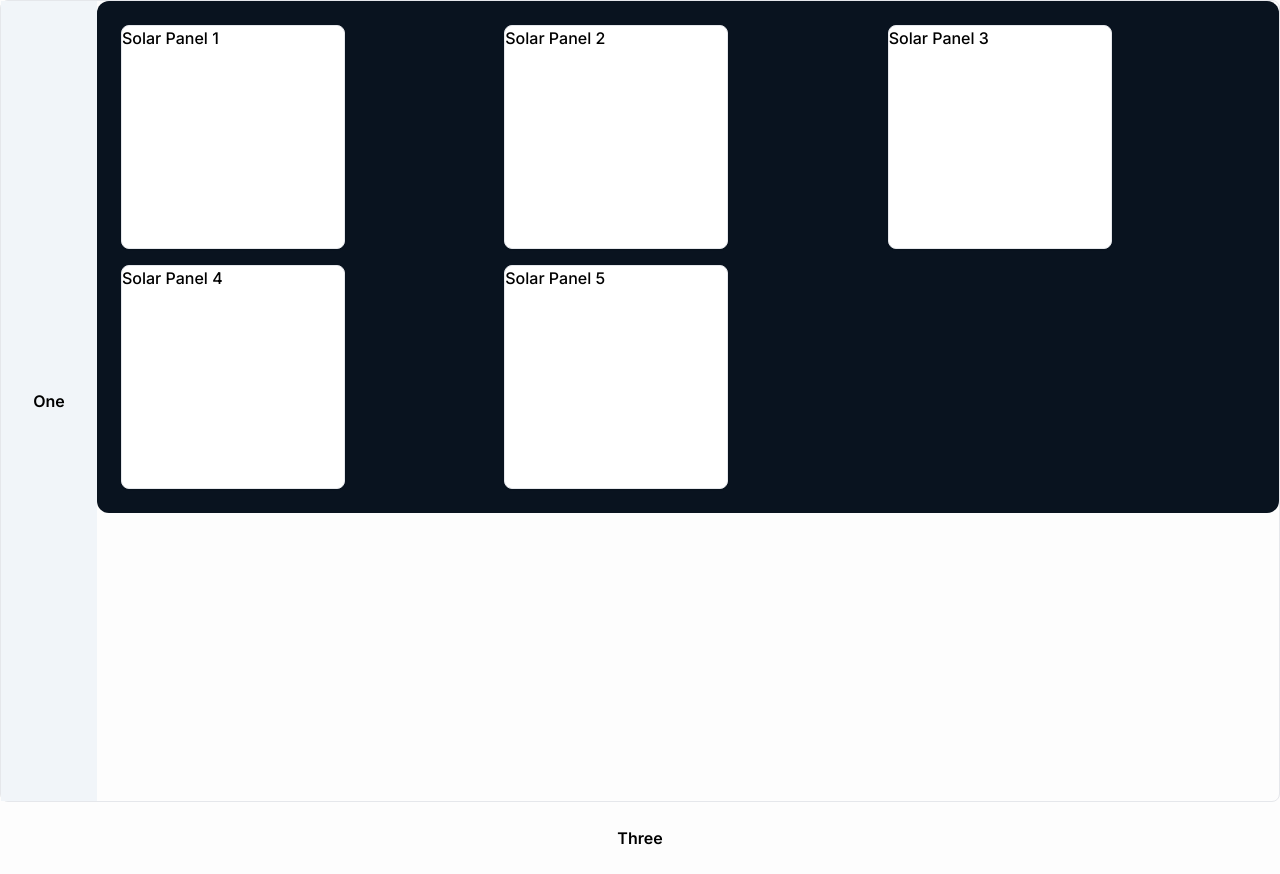
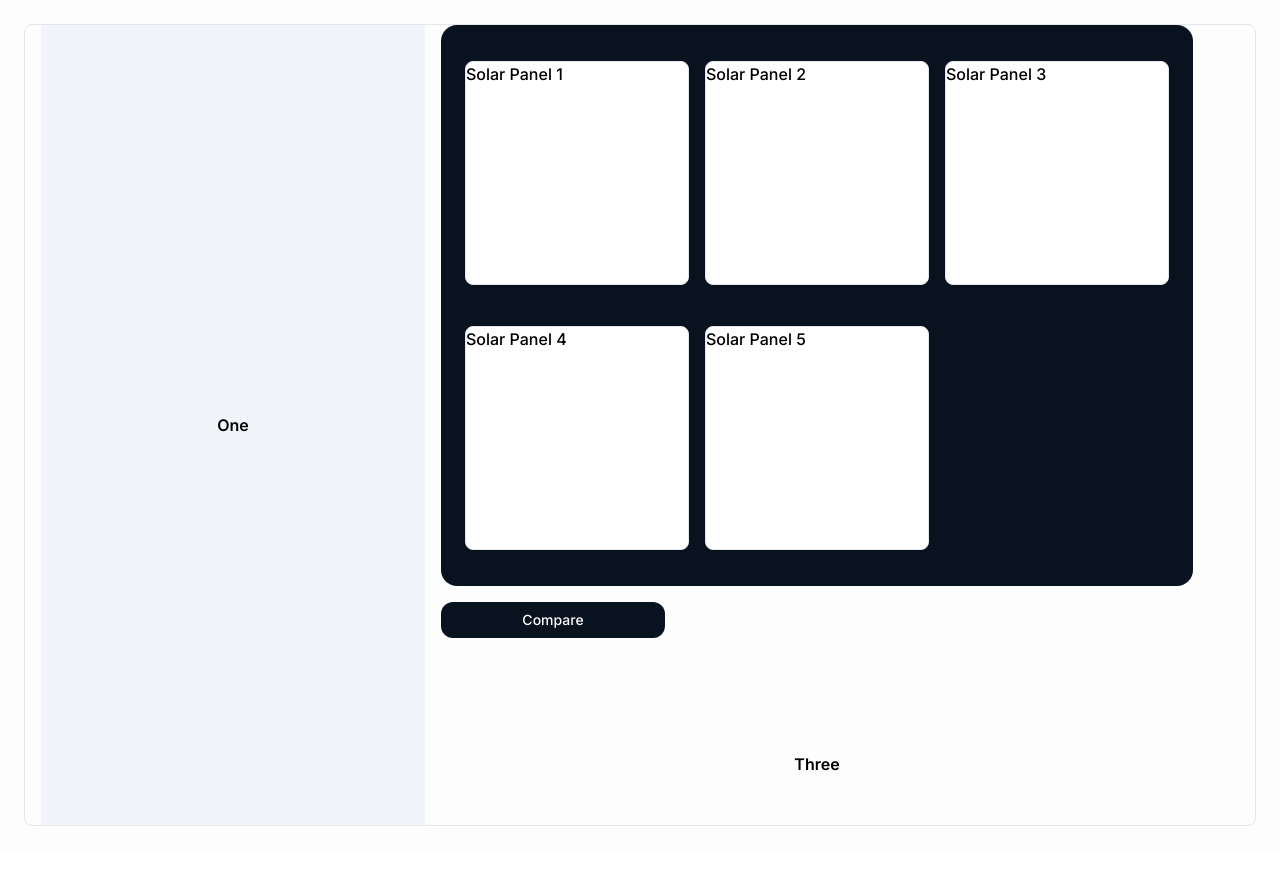
Before and after one commit to khuthi-charles9023/price-comparison, a Next.js app: page / in a window 1280 px wide. After the commit the page ends 850 px from the top, so only its background shows below. Built offline with nearby package versions, Linux system fonts and the light colour scheme.

Commit message:
compare button

```diff
--- a/src/app/components/pagedivider.tsx
+++ b/src/app/components/pagedivider.tsx
@@ -4,14 +4,16 @@ import {
   ResizablePanel,
   ResizablePanelGroup,
 } from "../../components/ui/divider";
+import { Button } from "@/components/ui/button";
 
 export default function ResizableDemo() {
   return (
     <div className="flex rounded-lg border">
-      <div className="flex w-[100px] bg-slate-100  h-[800px] items-center justify-center p-6">
+      <div className="flex w-96 mx-4 bg-slate-100  h-[800px] items-center justify-center p-6">
         <span className="font-semibold">One</span>
       </div>
-      <div className="flex rounded-xl  bg-[#09131F] h-full w-full grid grid-cols-3 gap-4  items-center justify-center p-6">
+      <div className="grid">
+        <div className="flex rounded-2xl  bg-[#09131F] h-full w-full grid grid-cols-3 gap-4  items-center justify-center p-6">
           {["1", "2", "3", "4", "5"].map((e: any) => (
             <Card className="w-56 h-56 rounded-lg">
               {" "}
@@ -19,6 +21,19 @@ export default function ResizableDemo() {
             </Card>
           ))}
         </div>
+        <Button
+          className="w-56 bg-[#09131F] rounded-xl text-white my-4"
+          size={"sm"}
+          variant={"default"}
+        >
+          Compare
+        </Button>
+        <div>
+          <div className="flex h-full items-center justify-center p-6">
+            <span className="font-semibold">Three</span>
+          </div>
+        </div>
+      </div>
     </div>
   );
 }
--- a/src/app/page.tsx
+++ b/src/app/page.tsx
@@ -3,14 +3,10 @@ import ResizableDemo from "./components/pagedivider";
 
 export default function Home() {
   return (
-    <main className="  bg-gray-100/20  ">
+    <main className=" max-w-7xl mx-auto p-6  bg-gray-100/20  ">
       {/* <MapBox /> */}
 
       <ResizableDemo />
-
-      <div className="flex h-full items-center justify-center p-6">
-        <span className="font-semibold">Three</span>
-      </div>
     </main>
   );
 }
```
Lines whose indentation alone changed are shown as unchanged.
